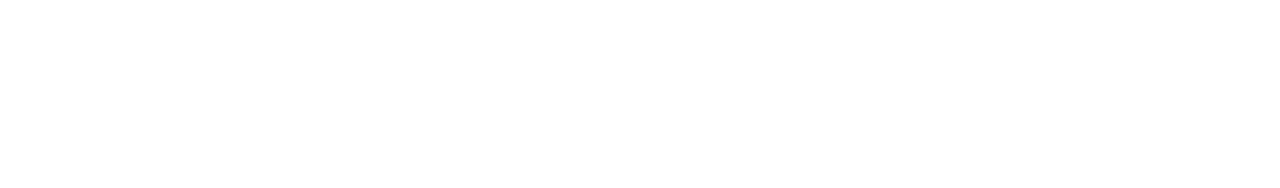
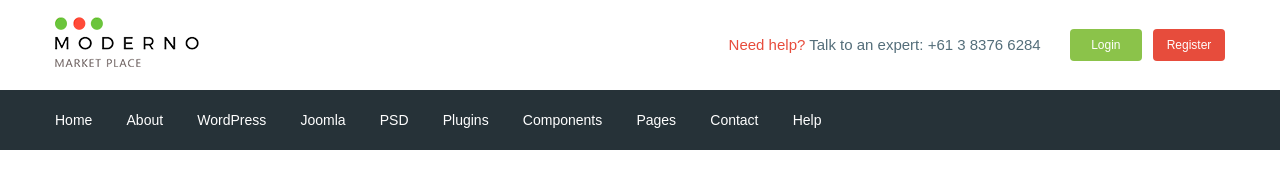
Before and after one commit to Nishrep/moderno, a website: page app/index.html in a window 1280 px wide. Drawn offline with nearby package versions, Linux system fonts and the light colour scheme; files that its build step writes are made by us from their sources.

Commit message:
added header

```diff
--- a/app/index.html
+++ b/app/index.html
@@ -1,13 +1,78 @@
 <!DOCTYPE html>
 <html lang="en">
+
 <head>
 	<meta charset="UTF-8">
 	<meta name="viewport" content="width=device-width, initial-scale=1.0">
-	<title>Document</title>
+	<title>MODERNO</title>
+	<link href="https://fonts.googleapis.com/css?family=Roboto:500,700&display=swap" rel="stylesheet">
+	<link rel="stylesheet" href="css/libs.min.css">
 	<link rel="stylesheet" href="css/style.min.css">
 </head>
+
 <body>
 
+	<header class="header">
+		<div class="header__top">
+			<div class="container">
+				<div class="header__top-inner">
+					<div class="header__logo">
+						<a href="#">
+							<img src="images/logo.png" alt="">
+						</a>
+					</div>
+					<div class="header__text">
+						<a href="#"><span>Need help?</span></a> Talk to an expert:
+						<a class="header__phone" href="tel:61383766284">+61 3 8376 6284</a>
+					</div>
+					<div class="header__box">
+						<a class="basket" href="#"></a>
+						<a class="header__btn header__btn-login" href="#">Login</a>
+						<a class="header__btn header__btn-register" href="#">Register</a>
+					</div>
+				</div>
+			</div>
+		</div>
+		<div class="header__menu">
+			<div class="container">
+				<nav class="menu">
+					<ul class="menu__list">
+						<li>
+							<a href="#">Home</a>
+						</li>
+						<li>
+							<a href="#">About</a>
+						</li>
+						<li>
+							<a href="#">WordPress</a>
+						</li>
+						<li>
+							<a href="#">Joomla</a>
+						</li>
+						<li>
+							<a href="#">PSD</a>
+						</li>
+						<li>
+							<a href="#">Plugins</a>
+						</li>
+						<li>
+							<a href="#">Components</a>
+						</li>
+						<li>
+							<a href="#">Pages</a>
+						</li>
+						<li>
+							<a href="#">Contact</a>
+						</li>
+						<li>
+							<a href="#">Help</a>
+						</li>
+					</ul>
+				</nav>
+			</div>
+		</div>
+
+	</header>
 
 
 
@@ -15,4 +80,5 @@
 	<script src="js/libs.min.js"></script>
 	<script src="js/main.min.js"></script>
 </body>
+
 </html>
--- /dev/null
+++ b/app/scss/_fonts.scss
@@ -0,0 +1,7 @@
+@font-face {
+	font-family: 'Roboto-Regular', sans-serif;
+	src: url('../fonts/Roboto-Regular.woff2') format('woff2'),
+		url('../fonts/Roboto-Regular.woff') format('woff');
+	font-weight: 400;
+	font-display: swap;
+}
--- /dev/null
+++ b/app/scss/_global.scss
@@ -0,0 +1,36 @@
+html {
+	box-sizing: border-box;
+}
+
+*,
+*::before,
+*::after {
+	box-sizing: inherit;
+}
+
+a {
+    display: inline-block;
+    text-decoration: none;
+    color: $text;
+}
+
+ul,
+li {
+    margin: 0;
+    padding: 0;
+    list-style: none;
+}
+
+body {
+    font-family: 'Roboto-Regular', sans-serif;
+    font-weight: 400;
+    font-size: 15px;
+    line-height: 24px;
+    color: $text;
+}
+
+.container {
+    max-width: 1200px;
+    margin: 0 auto;
+    padding: 0 15px;
+}
--- /dev/null
+++ b/app/scss/_vars.scss
@@ -0,0 +1,4 @@
+$text: #546e7a;
+$red: #e74c3c;
+$green: #8bc34a;
+$bg: #263238;
--- a/app/scss/style.scss
+++ b/app/scss/style.scss
@@ -1,9 +1,61 @@
-html {
-	box-sizing: border-box;
+@import 'vars';
+@import 'global';
+@import 'fonts';
+
+.header__top-inner {
+	display: flex;
+	justify-content: space-between;
+	height: 90px;
+	align-items: center;
 }
 
-*,
-*::before,
-*::after {
-	box-sizing: inherit;
+.header__text {
+	margin-left: auto;
+	margin-right: 25px;
+
+	span {
+		color: $red;
+	}
 }
+
+.header__btn {
+	padding: 4px;
+	width: 72px;
+	border-radius: 4px;
+	text-align: center;
+	color: #fff;
+	font-size: 12px;
+}
+
+.header__btn-login {
+	background-color: $green;
+}
+
+.header__btn-register {
+	background-color: $red;
+	margin-left: 7px;
+}
+
+.header__menu {
+	background-color: $bg;
+}
+
+.menu {
+	display: flex;
+	align-items: center;
+	height: 60px;
+}
+
+.menu__list {
+	li {
+		display: inline-block;
+		& + li {
+			margin-left: 30px;
+		}
+	}
+
+	a {
+		color: #fff;
+		font-size: 14px;
+	}
+}
--- a/gulpfile.js
+++ b/gulpfile.js
@@ -8,7 +8,7 @@ let gulp = require('gulp'),
 	cssmin = require('gulp-cssmin');
 
 gulp.task('sass', function() {
-	return gulp.src('app/scss/style.scss')
+	return gulp.src('app/scss/**/*.scss')
 			.pipe(sass({outputStyle: 'compressed'}))
 			.pipe(rename({suffix: '.min'}))
 			.pipe(autoprefixer({
@@ -58,7 +58,7 @@ gulp.task('browser-sync', function() {
 });
 
 gulp.task('watch', function() {
-	gulp.watch('app/scss/style.scss', gulp.parallel('sass'))
+	gulp.watch('app/scss/**/*.scss', gulp.parallel('sass'))
 	gulp.watch('app/*html', gulp.parallel('html'))
 	gulp.watch('app/js/*.js', gulp.parallel('js'))
 });
```
Also changed, not shown: app/fonts/Roboto-Regular.woff (added), app/fonts/Roboto-Regular.woff2 (added), app/images/logo.png (added).
